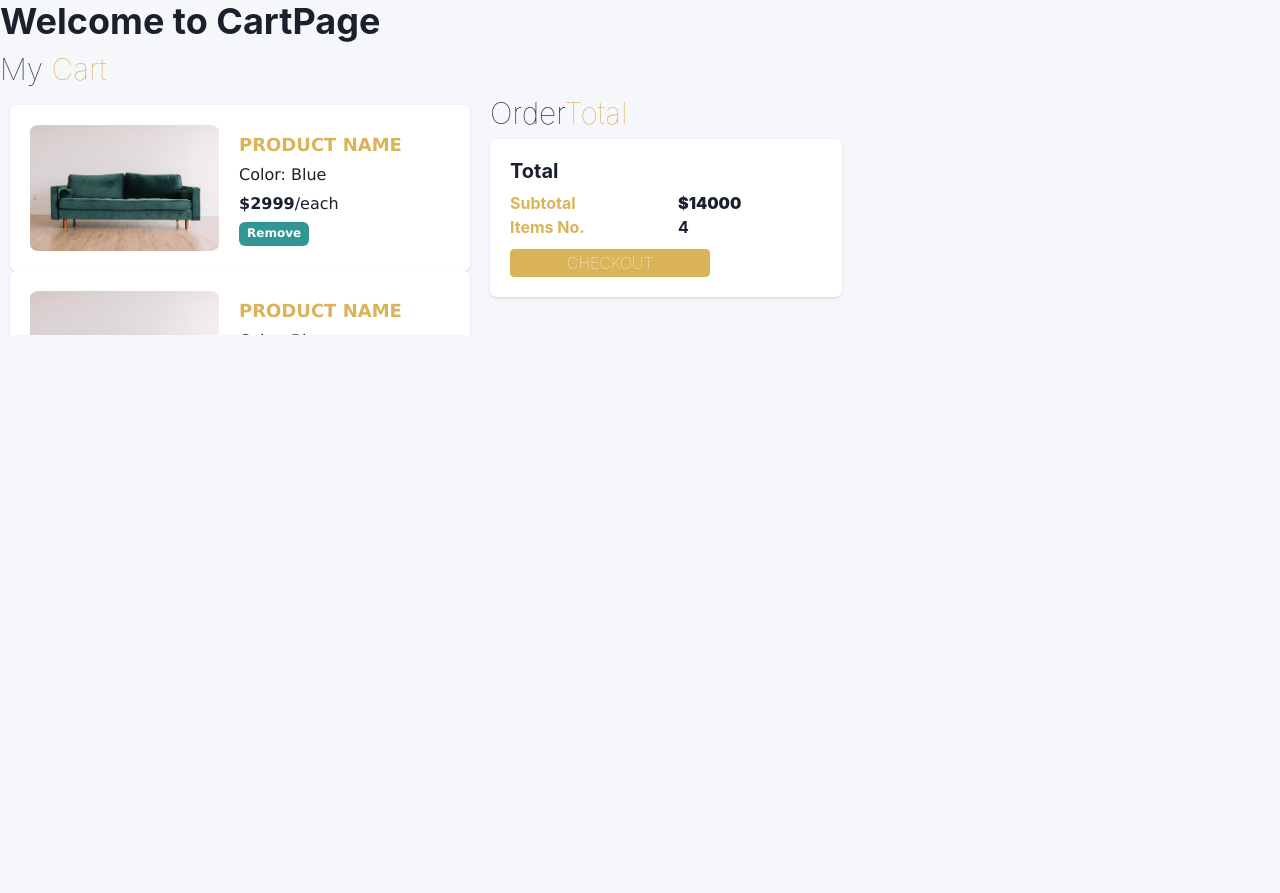
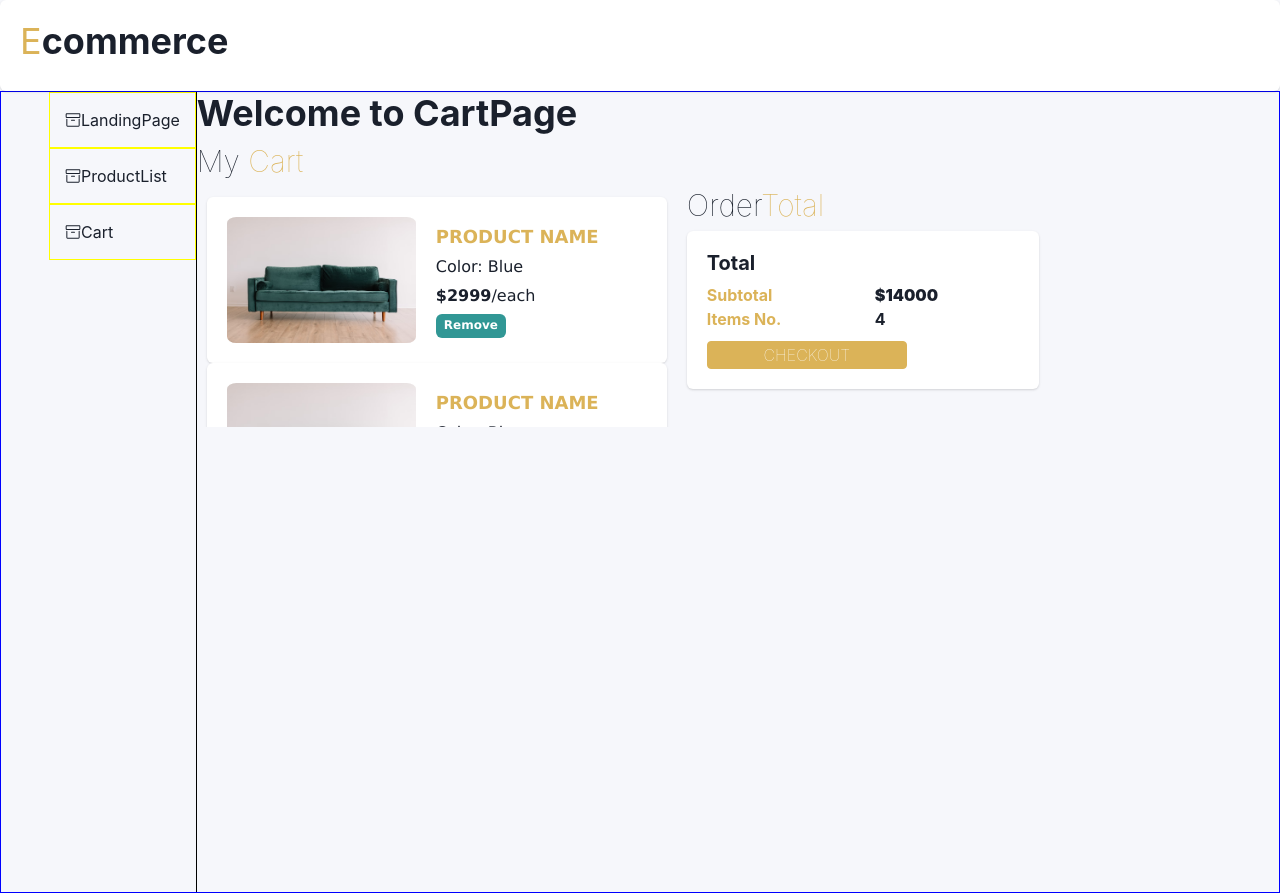
Before and after one commit to Namaumbo/ecommence-app, a React (Create React App) app: page /cart-page in a window 1280 px wide. Before the commit the page ends 800 px from the top, so only its background shows below. Built offline with nearby package versions, Linux system fonts and the light colour scheme.

Commit message:
fix : slick list true,

```diff
--- a/public/index.html
+++ b/public/index.html
@@ -60,7 +60,7 @@
     <title>React App</title>
   </head>
 
-  <body style="background-color: #f6f7fb;">
+  <body style="background-color: #f6f7fb">
     <noscript>You need to enable JavaScript to run this app.</noscript>
     <div id="root"></div>
     <!--
--- a/src/App.css
+++ b/src/App.css
@@ -4,21 +4,17 @@
 
 }
 
-
+.holder-main{
+  border: 1px solid blue;
+  display: flex;
+}
 .col-8{
   /* border: 1px solid #ccc; */
 }
-.App-logo {
-  height: 40vmin;
-  pointer-events: none;
-}
 
-@media (prefers-reduced-motion: no-preference) {
-  .App-logo {
-    animation: App-logo-spin infinite 20s linear;
-  }
-}
 
+
+/*
 .App-header {
   background-color: #282c34;
   min-height: 100vh;
@@ -28,17 +24,8 @@
   justify-content: center;
   font-size: calc(10px + 2vmin);
   color: white;
-}
+} */
 
 .App-link {
   color: #61dafb;
 }
-
-@keyframes App-logo-spin {
-  from {
-    transform: rotate(0deg);
-  }
-  to {
-    transform: rotate(360deg);
-  }
-}
--- a/src/App.js
+++ b/src/App.js
@@ -8,20 +8,19 @@ import { ChakraProvider } from "@chakra-ui/react";
 import SidebarComponent from "./components/sideBar/SidebarComponents.js";
 import Header from "./components/header/Header.js";
 import ItemPage from "./pages/ItemPage.js";
-// Create a new context
+import Category from "./pages/Category.js";
 const MyContext = createContext();
+
 const Layout = () => {
   return (
     <React.Fragment>
       <Header />
-      <div className="container">
-        <div className="row">
-          <div className="col-4">
-            <SidebarComponent />
-          </div>
-          <div className="col-8">
-            <Outlet />
-          </div>
+      <div className="holder-main">
+        <div>
+          <SidebarComponent />
+        </div>
+        <div>
+          <Outlet />
         </div>
       </div>
       {/* <div className="footer"><Footer /></div> */}
@@ -32,7 +31,7 @@ const Layout = () => {
 function App() {
   const router = createBrowserRouter([
     {
-      // element: <Layout />,
+      element: <Layout />,
       children: [
         {
           path: "/",
@@ -48,7 +47,7 @@ function App() {
         },
         {
           path: `/product-list-page/:category`,
-          element: <CartPage />,
+          element: <Category />,
         },
         {
           path: `/product-view/:item`,
--- a/src/components/sideBar/SideBar.css
+++ b/src/components/sideBar/SideBar.css
@@ -1,6 +1,8 @@
 .side-main {
     border-right: 1px solid black;
     width: fit-content;
+    height: 100vh;
+
 }
 
 .items {
--- /dev/null
+++ b/src/pages/Category.js
@@ -0,0 +1,7 @@
+import React from "react";
+
+export default function Category() {
+  return <React.Fragment>
+    <h1>Here</h1>
+  </React.Fragment>;
+}
--- a/src/pages/LandingPage.js
+++ b/src/pages/LandingPage.js
@@ -7,8 +7,6 @@ import { Text } from "@chakra-ui/react";
 export default function LandingPage() {
   return (
     <React.Fragment>
-      {/* TODO: remember to remove this  */}
-      <Header />
       <div className="container" id="main-container">
         <div className="row align-items-start">
           <div className="col" id="info-words">
--- a/src/pages/ProductListingPage.js
+++ b/src/pages/ProductListingPage.js
@@ -9,15 +9,15 @@ export default function ProductListingPage() {
   const navigation = useNavigate();
 
   var settings = {
-    dots: true,
-    infinite: false,
+    // dots: true,
+    infinite: true,
     speed: 500,
-    slidesToShow: 4,
+    slidesToShow: 5,
     slidesToScroll: 4,
     initialSlide: 0,
     responsive: [
       {
-        breakpoint: 3072,
+        breakpoint: 1024,
         settings: {
           slidesToShow: 5,
           slidesToScroll: 5,
@@ -26,15 +26,15 @@ export default function ProductListingPage() {
         },
       },
       {
-        breakpoint: 800,
+        breakpoint: 3024,
         settings: {
-          slidesToShow: 2,
-          slidesToScroll: 2,
-          initialSlide: 2,
+          slidesToShow: 5,
+          slidesToScroll: 5,
+          initialSlide: 3,
         },
       },
       {
-        breakpoint: 480,
+        breakpoint: 580,
         settings: {
           slidesToShow: 1,
           slidesToScroll: 1,
@@ -43,6 +43,13 @@ export default function ProductListingPage() {
     ],
   };
 
+  // var settings = {
+  //   dots: true,
+  //   infinite: true,
+  //   speed: 500,
+  //   slidesToShow: 5,
+  //   slidesToScroll: 1,
+  // };
   const handleClick = (category) => {
     navigation(`/product-list-page/${category}`);
   };
@@ -53,8 +60,7 @@ export default function ProductListingPage() {
   const mapArry = [1, 2, 3, 4, 5, 6, 7];
   return (
     <React.Fragment>
-      {/* TODO: Remove this Header */}
-      <Header />
+      <div className="main-product-listing">
         <div className="title-link">
           <h1>
             Furniture <span className="cart">Section</span>
@@ -74,8 +80,12 @@ export default function ProductListingPage() {
           <Slider {...settings}>
             {mapArry.map((_x) => {
               return (
-              <div key={_x + 1} onClick={() => handleItemClick("item")} className="single-item">
-                <CardComponent  />
+                <div
+                  key={_x + 1}
+                  onClick={() => handleItemClick("item")}
+                  className="single-item"
+                >
+                  <CardComponent />
                 </div>
               );
             })}
@@ -86,7 +96,10 @@ export default function ProductListingPage() {
           <h1>
             Clothes<span className="cart"> & Boots</span>
           </h1>
-        <span className="link-see-more" onClick={() => handleClick("clothes")}>
+          <span
+            className="link-see-more"
+            onClick={() => handleClick("clothes")}
+          >
             See more...
           </span>
         </div>
@@ -103,6 +116,7 @@ export default function ProductListingPage() {
             })}
           </Slider>
         </div>
+      </div>
     </React.Fragment>
   );
 }
--- a/src/pages/pages.css
+++ b/src/pages/pages.css
@@ -72,21 +72,17 @@
 
 #info-words {
     /* border: 1px solid yellow; */
-    margin-top: 80px;
+    /* margin-top: 80px; */
 }
 
 #main-container {
-    margin-top: 3em;
+    /* margin-top: 3em; */
 }
 
-:root {
-    --scrollbar-width: 15px;
-    --scrollbar-thumb-color: #929292;
-    --scrollbar-track-color: #ffffff;
-}
+
 
 .slider-container {
-    width: 85%;
+    /* border: 1px solid black; */
 }
 
 .link-see-more {
@@ -99,14 +95,24 @@
 .title-link {
     display: flex;
     align-items: center;
-    /* TODO: Change here */
-    justify-content: space-around;
+    justify-content: space-between;
 
 }
 
-.single-item{
+.main-product-listing {
+    border: 1px solid red;
+    width: 180.5%;
 }
-.single-item:hover{
+
+.single-item {}
+
+.single-item:hover {
     /* box-shadow: 5px 5px 5px ; */
 
 }
+
+/* Increase the width of the slider */
+.slick-list {
+    width: 165%;
+    /* Set your desired width */
+}
```
Lines whose indentation alone changed are shown as unchanged.
